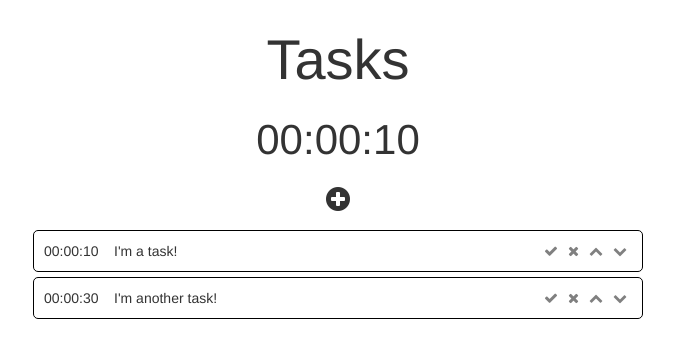
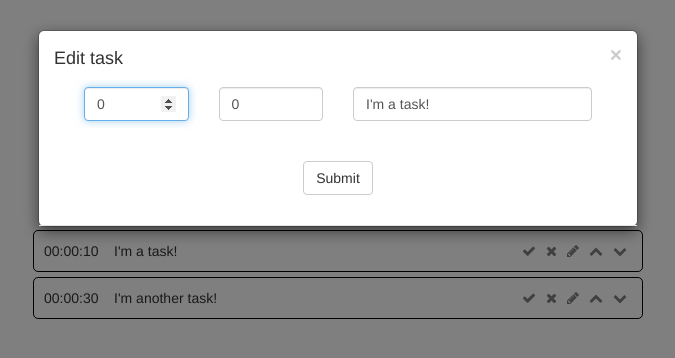
Before and after one commit to czhao39/epochs, a React app: page / in a window 1280 px wide. Both pictures are taken after a click on the icon 898 px from the left and 251 px from the top of the page. Shown: the top 358 px of the page, without its empty margins (302-977 px from the left). Built offline with nearby package versions, Linux system fonts and the light colour scheme.

Commit message:
implement task editting

```diff
--- /dev/null
+++ b/src/actions/editTask.js
@@ -0,0 +1,16 @@
+export const EDIT_TASK = "EDIT_TASK";
+
+/**
+ * Edit a task
+ *
+ * @param {number} index Index of the task
+ * @param {object} newTask
+ * @return {object}
+ */
+export function editTask(index, newTask) {
+    return {
+        type: EDIT_TASK,
+        index,
+        newTask,
+    };
+}
--- a/src/components/CreateTaskModal.js
+++ b/src/components/CreateTaskModal.js
@@ -1,8 +1,7 @@
 import React, { PureComponent } from "react";
 import PropTypes from "prop-types";
-import { Modal, Grid, Row, Col, FormControl, Button } from "react-bootstrap";
+import { Modal } from "react-bootstrap";
 
-import "../styles/CreateTaskModal.scss";
 import TaskEditor from "./TaskEditor";
 
 
--- /dev/null
+++ b/src/components/EditTaskModal.js
@@ -0,0 +1,50 @@
+import React, { PureComponent } from "react";
+import PropTypes from "prop-types";
+import { Modal } from "react-bootstrap";
+
+import TaskEditor from "./TaskEditor";
+
+
+class EditTaskModal extends PureComponent {
+    /**
+     * Edit the task
+     *
+     * @param {object} task
+     * @return {void}
+     */
+    submitTask(task) {
+        this.props.editTask(this.props.index, task);
+        this.props.toggleEditTaskModal(false);
+    }
+    submitTask = this.submitTask.bind(this);
+
+    render() {
+        return (
+            <Modal
+                show={this.props.showEditTaskModal}
+                onHide={() => this.props.toggleEditTaskModal(false)}
+                dialogClassName="edit-task-modal"
+            >
+                <Modal.Header closeButton>
+                    <Modal.Title>Edit task</Modal.Title>
+                    <Modal.Body>
+                        <TaskEditor
+                            task={this.props.task}
+                            submitTask={this.submitTask}
+                        />
+                    </Modal.Body>
+                </Modal.Header>
+            </Modal>
+        );
+    }
+}
+
+EditTaskModal.propTypes = {
+    index: PropTypes.number,
+    task: PropTypes.object,
+    showEditTaskModal: PropTypes.bool.isRequired,
+    toggleEditTaskModal: PropTypes.func.isRequired,
+    editTask: PropTypes.func.isRequired,
+};
+
+export default EditTaskModal;
--- a/src/components/TaskEditor.js
+++ b/src/components/TaskEditor.js
@@ -1,8 +1,8 @@
 import React, { PureComponent } from "react";
 import PropTypes from "prop-types";
-import { Modal, Grid, Row, Col, FormControl, Button } from "react-bootstrap";
+import { Grid, Row, Col, FormControl, Button } from "react-bootstrap";
 
-import "../styles/CreateTaskModal.scss";
+import "../styles/TaskEditor.scss";
 import { secsToDuration, durationToSecs } from "../helpers";
 
 
@@ -19,8 +19,8 @@ class TaskEditor extends PureComponent {
         } else {
             let duration = secsToDuration(this.props.task.secsRemaining);
             this.state = {
-                hours: duration.hours,
-                mins: duration.mins,
+                hours: duration.hours.toString(),
+                mins: duration.mins.toString(),
                 taskName: this.props.task.name,
             };
         }
--- a/src/components/TaskItem.js
+++ b/src/components/TaskItem.js
@@ -5,7 +5,7 @@ import "../styles/TaskItem.scss";
 import { secsToDuration, durationToString } from "../helpers";
 
 
-const TaskItem = ({ index, name, secsRemaining, setTimeRemaining, moveTask, finishTask }) => {
+const TaskItem = ({ index, name, secsRemaining, setTimeRemaining, moveTask, finishTask, toggleEditTaskModal }) => {
     return (
         <div className="task-item">
             <div className="task-item-time-remaining">{durationToString(secsToDuration(secsRemaining))}</div>
@@ -20,11 +20,15 @@ const TaskItem = ({ index, name, secsRemaining, setTimeRemaining, moveTask, fini
                     onClick={() => finishTask(index, false)}
                 />
                 <i
-                    className="move-button fa fa-chevron-up"
+                    className="fa fa-pencil"
+                    onClick={() => toggleEditTaskModal(true, index)}
+                />
+                <i
+                    className="fa fa-chevron-up"
                     onClick={() => moveTask(index, index-1)}
                 />
                 <i
-                    className="move-button fa fa-chevron-down"
+                    className="fa fa-chevron-down"
                     onClick={() => moveTask(index, index+1)}
                 />
             </div>
@@ -39,6 +43,7 @@ TaskItem.propTypes = {
     setTimeRemaining: PropTypes.func.isRequired,
     moveTask: PropTypes.func.isRequired,
     finishTask: PropTypes.func.isRequired,
+    toggleEditTaskModal: PropTypes.func.isRequired,
 };
 
 export default TaskItem;
--- a/src/components/TaskList.js
+++ b/src/components/TaskList.js
@@ -19,6 +19,7 @@ class TaskList extends PureComponent {
                                 setTimeRemaining={this.props.setTimeRemaining}
                                 moveTask={this.props.moveTask}
                                 finishTask={this.props.finishTask}
+                                toggleEditTaskModal={this.props.toggleEditTaskModal}
                             />
                         );
                     })
@@ -33,6 +34,7 @@ TaskList.propTypes = {
     setTimeRemaining: PropTypes.func.isRequired,
     moveTask: PropTypes.func.isRequired,
     finishTask: PropTypes.func.isRequired,
+    toggleEditTaskModal: PropTypes.func.isRequired,
 };
 
 export default TaskList;
--- a/src/containers/TaskListContainer.js
+++ b/src/containers/TaskListContainer.js
@@ -1,17 +1,22 @@
 import React, { Component } from "react";
 import { connect } from "react-redux";
 
+import EditTaskModal from "../components/EditTaskModal";
 import TaskList from "../components/TaskList";
 import { setTimeRemaining } from "../actions/setTimeRemaining";
 import { moveTask } from "../actions/moveTask";
 import { finishTask } from "../actions/finishTask";
+import { editTask } from "../actions/editTask";
 
 @connect(function(state) {
     return {
         tasks: state.tasks,
     };
-}, { setTimeRemaining, moveTask, finishTask })
+}, { setTimeRemaining, moveTask, finishTask, editTask })
 export default class TaskListContainer extends Component {
+    state = {
+        showEditTaskModal: false,
+    };
 
     componentDidMount() {
         setInterval(() => {
@@ -25,14 +30,35 @@ export default class TaskListContainer extends Component {
         }, 1000);
     }
 
+    /**
+     * Toggle task editor modal
+     *
+     * @param {number} index Index of the task being editted
+     * @param {boolean} show
+     * @return {void}
+     */
+    toggleEditTaskModal(show, index) {
+        this.setState({ showEditTaskModal: show, editIndex: index });
+    }
+
     render() {
         return (
+            <div>
+                <EditTaskModal
+                    index={this.state.editIndex}
+                    task={this.state.editIndex === undefined ? null : this.props.tasks.list[this.state.editIndex]}
+                    showEditTaskModal={this.state.showEditTaskModal}
+                    toggleEditTaskModal={(show, index) => this.toggleEditTaskModal(show, index)}
+                    editTask={this.props.editTask}
+                />
                 <TaskList
                     tasks={this.props.tasks}
                     setTimeRemaining={this.props.setTimeRemaining}
                     moveTask={this.props.moveTask}
                     finishTask={this.props.finishTask}
+                    toggleEditTaskModal={(show, index) => this.toggleEditTaskModal(show, index)}
                 />
+            </div>
         );
     }
 }
--- a/src/reducers/tasksReducer.js
+++ b/src/reducers/tasksReducer.js
@@ -3,6 +3,7 @@ import { MOVE_TASK } from "../actions/moveTask";
 import { FINISH_TASK } from "../actions/finishTask";
 import { TOGGLE_PAUSED } from "../actions/togglePaused";
 import { CREATE_TASK } from "../actions/createTask";
+import { EDIT_TASK } from "../actions/editTask";
 import { durationToSecs } from "../helpers";
 
 
@@ -50,6 +51,11 @@ export default function tasks(state, action) {
             newState = { ...state };
             newState.list = [...newState.list, action.task];
             return newState;
+        case EDIT_TASK:
+            newState = { ...state };
+            newState.list = [...newState.list];
+            newState.list[action.index] = action.newTask;
+            return newState;
         default:
             return DEFAULT_TASKS;
     }
--- a/src/styles/TaskItem.scss
+++ b/src/styles/TaskItem.scss
@@ -21,6 +21,7 @@
 
         &:hover {
             cursor: pointer;
+            color: blue;
         }
     }
 
@@ -31,8 +32,4 @@
     .cancel-button:hover {
         color: red;
     }
-
-    .move-button:hover {
-        color: blue;
-    }
 }
```
Also changed, not shown: src/styles/TaskEditor.scss (renamed from src/styles/CreateTaskModal.scss). Lines whose indentation alone changed are shown as unchanged.
